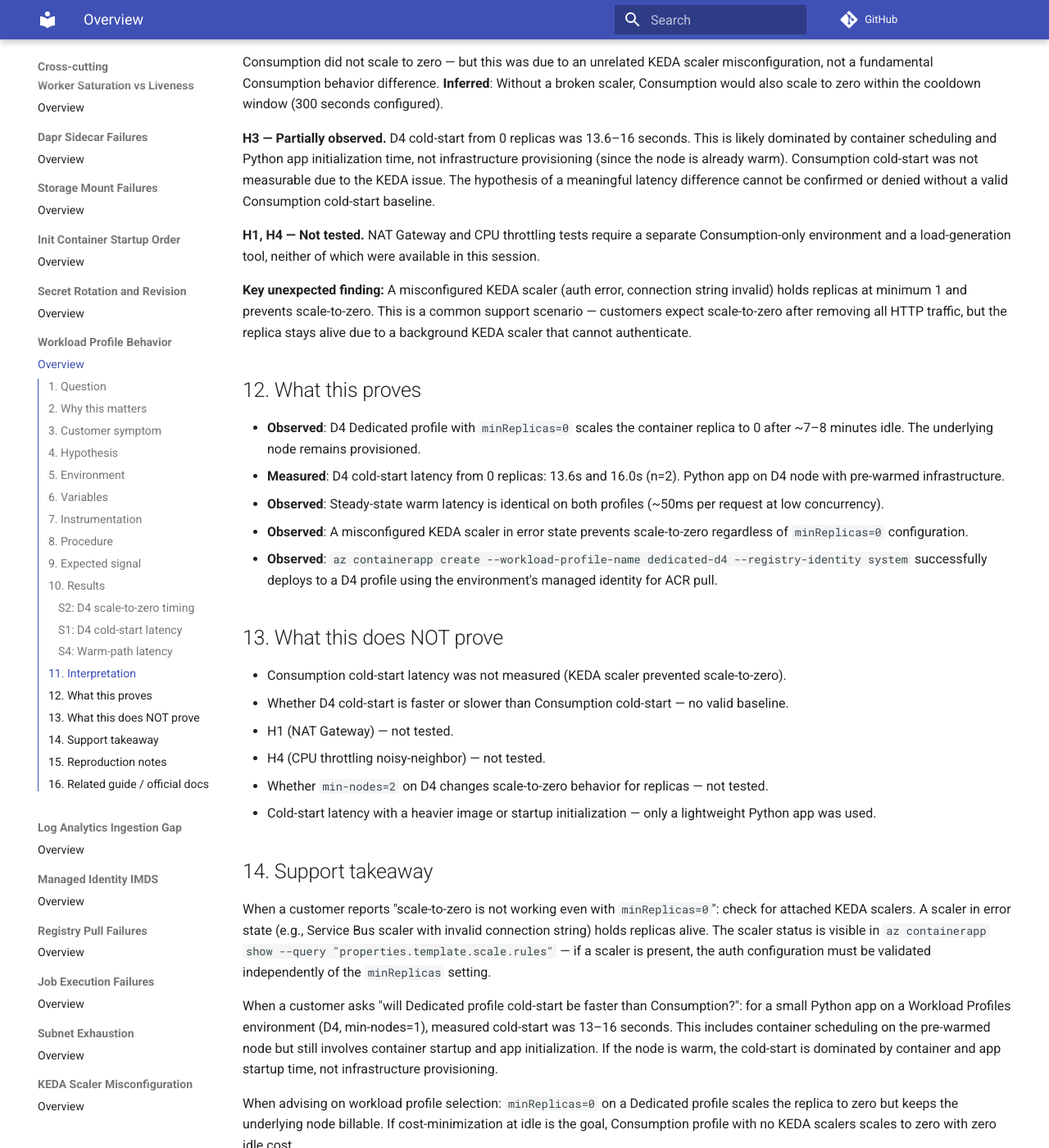
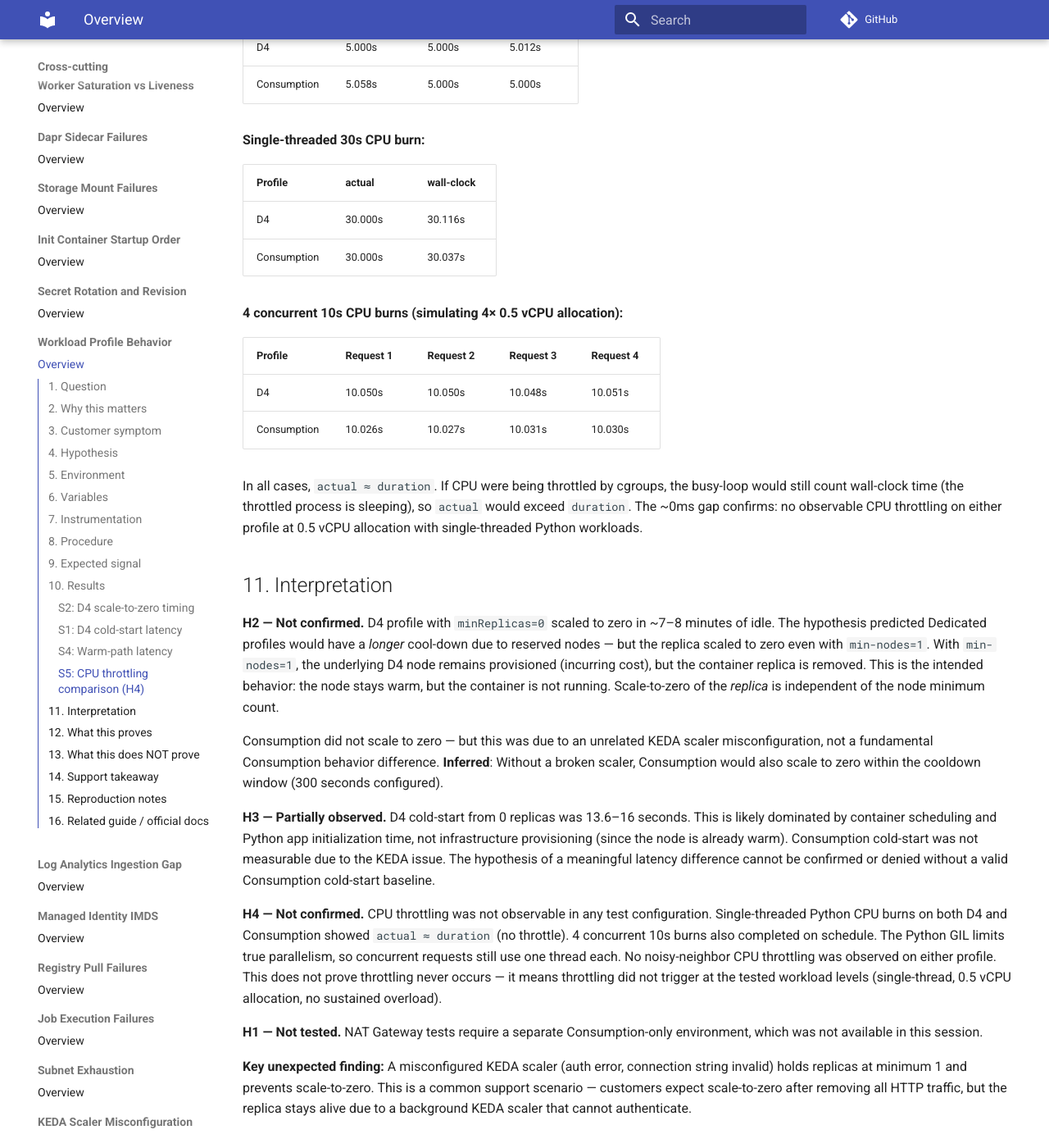
Before and after one commit to yeongseon/azure-paas-troubleshooting-labs, an MkDocs documentation site: the page built from docs/container-apps/workload-profile-behavior/overview.md, in a window 1280 px wide and 1400 px high, scrolled down 4397 px. Shown: the whole window at 82% size. Built offline with MkDocs 1.6.1 and Material for MkDocs 9.7.7, drawn with Linux system fonts in a browser that asks for light colours; a script that is not in the unit is left out; comment, search, counter and statistics services are not loaded; some of the changed text lies outside the part shown.

Commit message:
docs: add H4 CPU throttling results to workload-profile-behavior (S5 — no throttle observed)

```diff
--- a/docs/container-apps/workload-profile-behavior/overview.md
+++ b/docs/container-apps/workload-profile-behavior/overview.md
@@ -132,6 +132,33 @@ Mean (excluding cold-start): ~76ms (first warm), then ~50ms steady-state
 
 The 15s first request on D4 was a cold-start (D4 had scaled to zero between the measurement batches). Excluding it, steady-state warm latency is ~50ms — identical to Consumption.
 
+### S5: CPU throttling comparison (H4)
+
+Both D4 and Consumption profiles were tested with single-threaded CPU burn workloads (Python `time.time()` loop):
+
+**Single-threaded 5s CPU burn (n=3 each):**
+
+| Profile | Trial 1 | Trial 2 | Trial 3 |
+|---------|---------|---------|---------|
+| D4 | 5.000s | 5.000s | 5.012s |
+| Consumption | 5.058s | 5.000s | 5.000s |
+
+**Single-threaded 30s CPU burn:**
+
+| Profile | actual | wall-clock |
+|---------|--------|------------|
+| D4 | 30.000s | 30.116s |
+| Consumption | 30.000s | 30.037s |
+
+**4 concurrent 10s CPU burns (simulating 4× 0.5 vCPU allocation):**
+
+| Profile | Request 1 | Request 2 | Request 3 | Request 4 |
+|---------|-----------|-----------|-----------|-----------|
+| D4 | 10.050s | 10.050s | 10.048s | 10.051s |
+| Consumption | 10.026s | 10.027s | 10.031s | 10.030s |
+
+In all cases, `actual ≈ duration`. If CPU were being throttled by cgroups, the busy-loop would still count wall-clock time (the throttled process is sleeping), so `actual` would exceed `duration`. The ~0ms gap confirms: no observable CPU throttling on either profile at 0.5 vCPU allocation with single-threaded Python workloads.
+
 ## 11. Interpretation
 
 **H2 — Not confirmed.** D4 profile with `minReplicas=0` scaled to zero in ~7–8 minutes of idle. The hypothesis predicted Dedicated profiles would have a *longer* cool-down due to reserved nodes — but the replica scaled to zero even with `min-nodes=1`. With `min-nodes=1`, the underlying D4 node remains provisioned (incurring cost), but the container replica is removed. This is the intended behavior: the node stays warm, but the container is not running. Scale-to-zero of the *replica* is independent of the node minimum count.
@@ -140,7 +167,9 @@ Consumption did not scale to zero — but this was due to an unrelated KEDA scal
 
 **H3 — Partially observed.** D4 cold-start from 0 replicas was 13.6–16 seconds. This is likely dominated by container scheduling and Python app initialization time, not infrastructure provisioning (since the node is already warm). Consumption cold-start was not measurable due to the KEDA issue. The hypothesis of a meaningful latency difference cannot be confirmed or denied without a valid Consumption cold-start baseline.
 
-**H1, H4 — Not tested.** NAT Gateway and CPU throttling tests require a separate Consumption-only environment and a load-generation tool, neither of which were available in this session.
+**H4 — Not confirmed.** CPU throttling was not observable in any test configuration. Single-threaded Python CPU burns on both D4 and Consumption showed `actual ≈ duration` (no throttle). 4 concurrent 10s burns also completed on schedule. The Python GIL limits true parallelism, so concurrent requests still use one thread each. No noisy-neighbor CPU throttling was observed on either profile. This does not prove throttling never occurs — it means throttling did not trigger at the tested workload levels (single-thread, 0.5 vCPU allocation, no sustained overload).
+
+**H1 — Not tested.** NAT Gateway tests require a separate Consumption-only environment, which was not available in this session.
 
 **Key unexpected finding:** A misconfigured KEDA scaler (auth error, connection string invalid) holds replicas at minimum 1 and prevents scale-to-zero. This is a common support scenario — customers expect scale-to-zero after removing all HTTP traffic, but the replica stays alive due to a background KEDA scaler that cannot authenticate.
 
```
